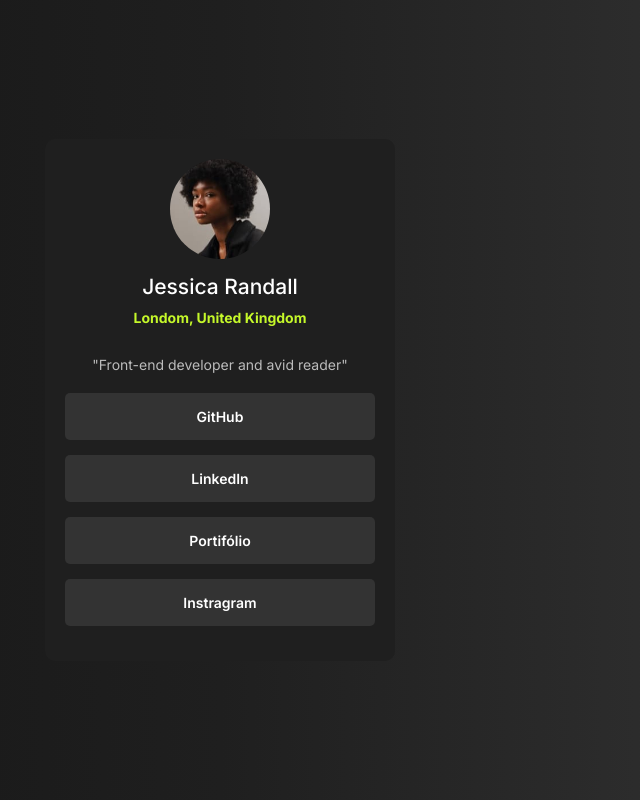
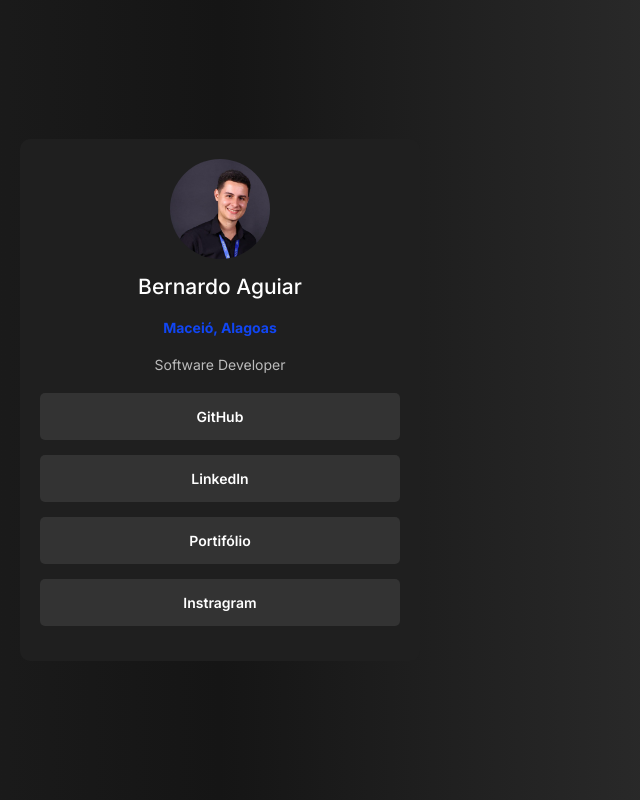
Before and after one commit to bernardoaguiars/social-links-profile, a plain HTML site: page index.html in a window 1280 px wide. Shown: the whole page, without its empty margins (420-1060 px from the left). Drawn offline with Linux system fonts and the light colour scheme.

Commit message:
fix nos links / alteração de cores e imagens.

```diff
--- a/index.html
+++ b/index.html
@@ -10,25 +10,25 @@
 <body>
   <main class="profile-card">
     <div class="profile-image">
-      <img src="./images/avatar-jessica.jpeg" alt="Foto do Perfil JessicaS">
+      <img src="./images/avatar-bernardo.jpg" alt="Foto do Perfil JessicaS">
     </div>
-    <h1 class="profile-name">Jessica Randall</h1>
-    <h2 class="profile-location">Londom, United Kingdom</h2>
-    <p class="profile-bio">"Front-end developer and avid reader"</p>
+    <h1 class="profile-name">Bernardo Aguiar</h1>
+    <h2 class="profile-location">Maceió, Alagoas</h2>
+    <p class="profile-bio">Software Developer</p>
 
     <nav class="social-links">
       <ul class="links-list">
         <li class="link-item">
-          <a href="#">GitHub</a>
+          <a href="https://github.com/bernardoaguiars" target="_blank">GitHub</a>
         </li>
         <li class="link-item">
-          <a href="#">LinkedIn</a>
+          <a href="https://www.linkedin.com/in/bernardoaguiars/" target="_blank">LinkedIn</a>
         </li>
         <li class="link-item">
           <a href="#">Portifólio</a>
         </li>
         <li class="link-item">
-          <a href="#">Instragram</a>
+          <a href="https://www.instagram.com/bernardoaguiars/" target="_blank">Instragram</a>
         </li>
       </ul>
     </nav>
--- a/style.css
+++ b/style.css
@@ -13,13 +13,13 @@ html {
 body {
     font-family: "Inter", sans-serif;
     height: 100vh;
-    background: linear-gradient(to right, #141414, #1f1f1f, #333333);
+    background: linear-gradient(to right, #242424, #151515, #333333);
     color: #FFF;
     position: relative;
 }
 
 .profile-card {
-    width: 350px;
+    width: 400px;
     padding: 20px;
     border-radius: 10px;
     background-color: #1f1f1f;
@@ -45,14 +45,14 @@ body {
 .profile-name {
     font-size: 1.5rem;
     font-weight: 500;
-    margin-bottom: 10px;
+    margin-bottom: 20px;
 }
 
 .profile-location {
     font-size: 1rem;
     font-weight: 700;
-    margin-bottom: 30px;
-    color: #C5F82A;
+    margin-bottom: 20px;
+    color: #1146f3;
 }
 
 .profile-bio {
@@ -83,6 +83,6 @@ body {
 }
 
 .link-item:hover {
-    background-color: #C5F82A;
-    color: #1f1f1f;
+    background-color: #024899;
+    color: #FFF;
 }
```
Also changed, not shown: images/avatar-bernardo.jpg (added), images/avatar-jessica.jpeg (deleted), 2 other files.
